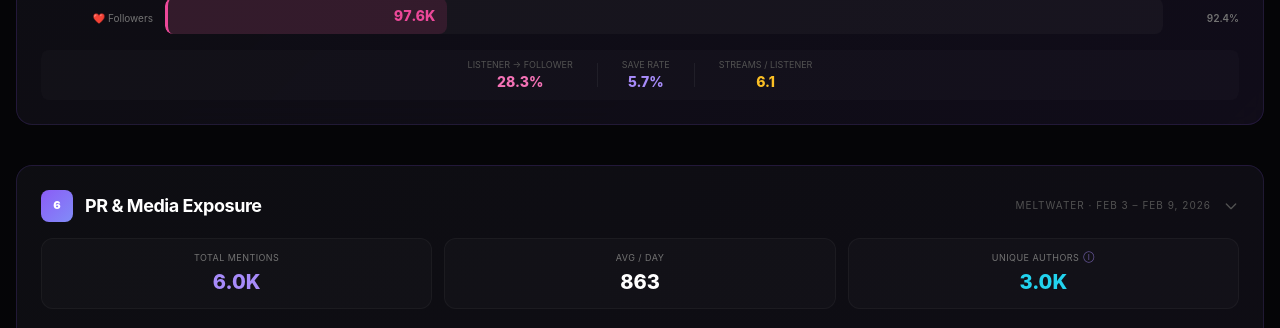
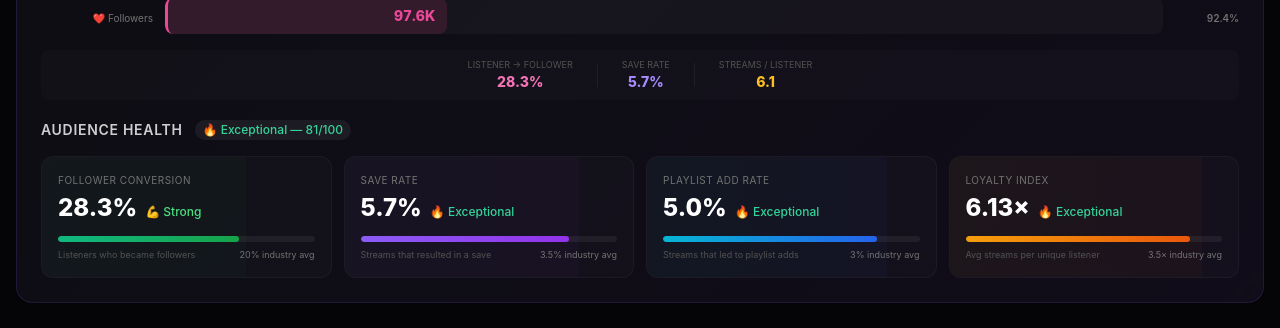
Before and after one commit to it-hbl/santos-bravos-dashboard, a Next.js app: page / in a window 1280 px wide. Shown: the part 10280-10608 px from the top of the page. Built offline with nearby package versions, Linux system fonts and the light colour scheme; no server answers; the database is empty.

Commit message:
Add Audience Health scorecard: follower conversion, save rate, playlist add rate, loyalty index with benchmarks

```diff
--- /dev/null
+++ b/app/components/AudienceHealth.tsx
@@ -0,0 +1,130 @@
+"use client";
+
+interface Props {
+  listeners: number;
+  streams: number;
+  saves: number;
+  playlistAdds: number;
+  followers: number;
+  streamsPerListener: number;
+}
+
+interface Metric {
+  label: string;
+  value: number;
+  format: string;
+  benchmark: number;
+  benchmarkLabel: string;
+  description: string;
+  color: string;
+}
+
+function formatValue(v: number, fmt: string) {
+  if (fmt === "%") return v.toFixed(1) + "%";
+  if (fmt === "x") return v.toFixed(2) + "×";
+  return v.toFixed(1);
+}
+
+function getRating(ratio: number): { label: string; emoji: string; color: string } {
+  if (ratio >= 1.5) return { label: "Exceptional", emoji: "🔥", color: "text-emerald-400" };
+  if (ratio >= 1.0) return { label: "Strong", emoji: "💪", color: "text-green-400" };
+  if (ratio >= 0.7) return { label: "Good", emoji: "👍", color: "text-amber-400" };
+  if (ratio >= 0.4) return { label: "Building", emoji: "📈", color: "text-orange-400" };
+  return { label: "Needs Work", emoji: "⚠️", color: "text-red-400" };
+}
+
+export default function AudienceHealth({ listeners, streams, saves, playlistAdds, followers, streamsPerListener }: Props) {
+  const metrics: Metric[] = [
+    {
+      label: "Follower Conversion",
+      value: (followers / listeners) * 100,
+      format: "%",
+      benchmark: 20,
+      benchmarkLabel: "20% industry avg",
+      description: "Listeners who became followers",
+      color: "from-emerald-500 to-green-600",
+    },
+    {
+      label: "Save Rate",
+      value: (saves / streams) * 100,
+      format: "%",
+      benchmark: 3.5,
+      benchmarkLabel: "3.5% industry avg",
+      description: "Streams that resulted in a save",
+      color: "from-violet-500 to-purple-600",
+    },
+    {
+      label: "Playlist Add Rate",
+      value: (playlistAdds / streams) * 100,
+      format: "%",
+      benchmark: 3.0,
+      benchmarkLabel: "3% industry avg",
+      description: "Streams that led to playlist adds",
+      color: "from-cyan-500 to-blue-600",
+    },
+    {
+      label: "Loyalty Index",
+      value: streamsPerListener,
+      format: "x",
+      benchmark: 3.5,
+      benchmarkLabel: "3.5× industry avg",
+      description: "Avg streams per unique listener",
+      color: "from-amber-500 to-orange-600",
+    },
+  ];
+
+  // Overall health score (average of ratio-to-benchmark, capped at 100)
+  const overallScore = Math.min(
+    100,
+    (metrics.reduce((sum, m) => sum + (m.value / m.benchmark), 0) / metrics.length) * 50
+  );
+  const overallRating = getRating(overallScore / 50);
+
+  return (
+    <div className="mt-5">
+      <div className="flex items-center gap-3 mb-4">
+        <h4 className="text-sm font-semibold text-white/80 uppercase tracking-wider">Audience Health</h4>
+        <span className={`text-xs px-2 py-0.5 rounded-full bg-white/[0.06] ${overallRating.color} font-medium`}>
+          {overallRating.emoji} {overallRating.label} — {overallScore.toFixed(0)}/100
+        </span>
+      </div>
+      <div className="grid grid-cols-2 lg:grid-cols-4 gap-3">
+        {metrics.map((m) => {
+          const ratio = m.value / m.benchmark;
+          const rating = getRating(ratio);
+          const barWidth = Math.min(100, ratio * 50);
+          return (
+            <div
+              key={m.label}
+              className="bg-white/[0.02] border border-white/[0.04] rounded-xl p-4 relative overflow-hidden group hover:border-white/[0.08] transition-colors"
+            >
+              {/* Background fill */}
+              <div
+                className={`absolute inset-0 bg-gradient-to-r ${m.color} opacity-[0.04] group-hover:opacity-[0.07] transition-opacity`}
+                style={{ width: `${barWidth}%` }}
+              />
+              <div className="relative">
+                <p className="text-[10px] text-neutral-500 uppercase tracking-wider mb-1">{m.label}</p>
+                <div className="flex items-baseline gap-2">
+                  <span className="text-2xl font-extrabold text-white">{formatValue(m.value, m.format)}</span>
+                  <span className={`text-xs font-medium ${rating.color}`}>{rating.emoji} {rating.label}</span>
+                </div>
+                {/* Benchmark bar */}
+                <div className="mt-3 h-1.5 rounded-full bg-white/[0.06] overflow-hidden">
+                  <div
+                    className={`h-full rounded-full bg-gradient-to-r ${m.color} transition-all duration-1000 ease-out`}
+                    style={{ width: `${barWidth}%` }}
+                  />
+                </div>
+                <div className="flex justify-between mt-1.5">
+                  <span className="text-[9px] text-neutral-600">{m.description}</span>
+                  <span className="text-[9px] text-neutral-500">{m.benchmarkLabel}</span>
+                </div>
+              </div>
+            </div>
+          );
+        })}
+      </div>
+    </div>
+  );
+}
--- a/app/page.tsx
+++ b/app/page.tsx
@@ -67,6 +67,7 @@ import BackToTop from "./components/BackToTop";
 import { ErrorBoundary, SectionErrorBoundary } from "./components/ErrorBoundary";
 import StreamProjections from "./components/StreamProjections";
 import ContentEfficiency from "./components/ContentEfficiency";
+import AudienceHealth from "./components/AudienceHealth";
 
 /** Extract short date like "2/9/26" from "February 9, 2026" or ISO date */
 function shortDate(dateStr: string): string {
@@ -1106,6 +1107,14 @@ function Dashboard() {
             playlistAdds={audienceStats.playlistAdds}
             followers={audienceStats.followers}
           />
+          <AudienceHealth
+            listeners={audienceStats.listeners}
+            streams={audienceStats.streams}
+            saves={audienceStats.saves}
+            playlistAdds={audienceStats.playlistAdds}
+            followers={audienceStats.followers}
+            streamsPerListener={audienceStats.streamsPerListener}
+          />
           </CollapsibleSection>
         </section>
         </AnimatedSection>
```
